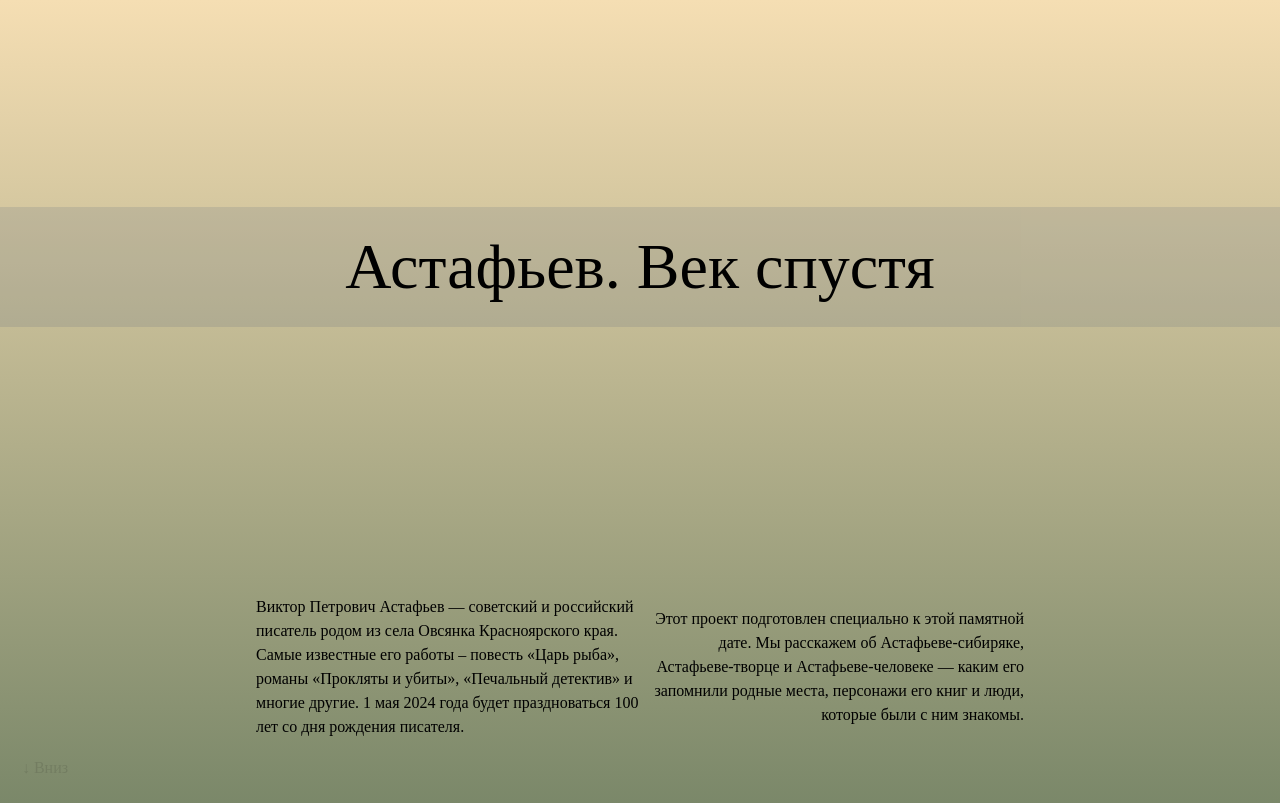
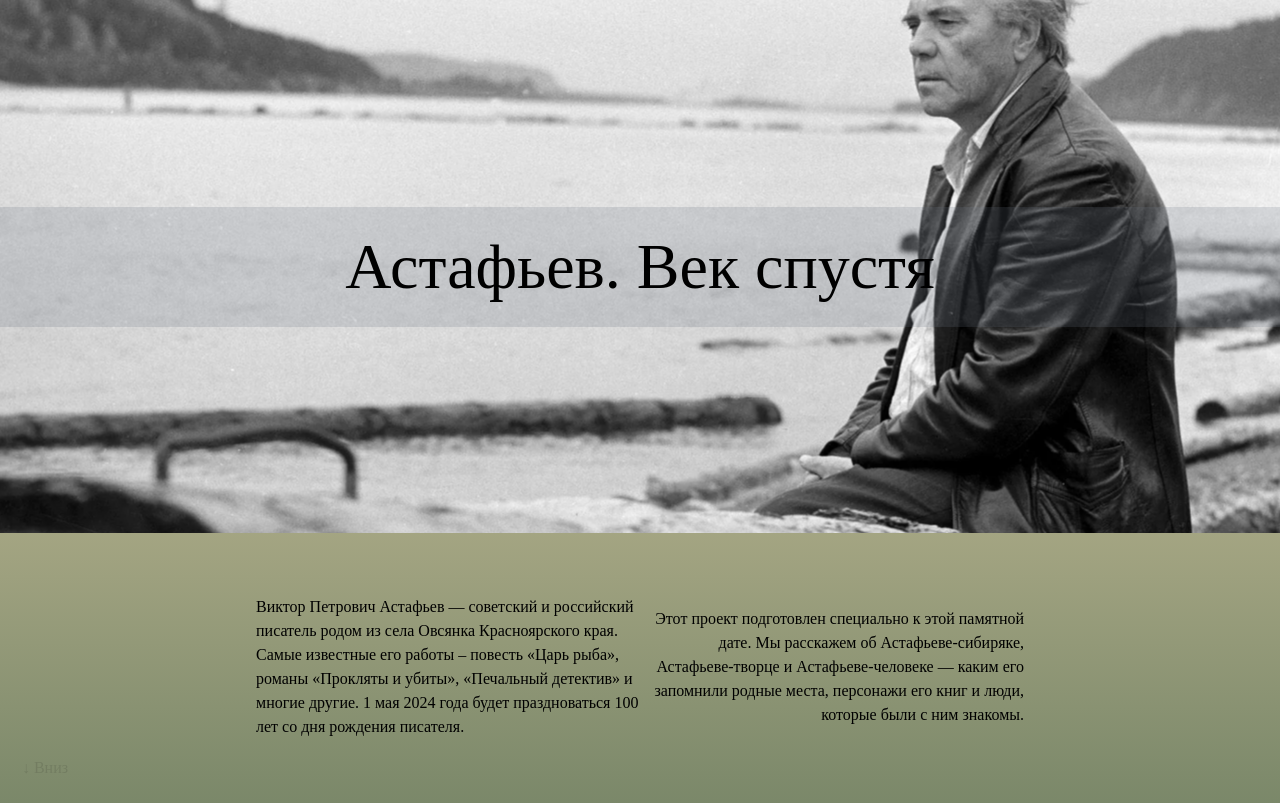
Before and after one commit to 0thw0foxa0/astafiev, a website: page index.html in a window 1280 px wide. Shown: the top 803 px of the page. Drawn offline with nearby package versions, Linux system fonts and the light colour scheme; the site is published under a folder, as on GitHub Pages, so addresses that start at the root find nothing.

Commit message:
Update index.html

```diff
--- a/index.html
+++ b/index.html
@@ -22,7 +22,7 @@
 	<a href="#" id="scroll_bottom"><span>↓ Вниз</span></a>
 </div>
  <section class="  w-screen h-screen ">
-    <div class="h-4/6 w-screen flex items-center bg-center bg-no-repeat bg-[url('/img/main.PNG')] " id="background_div">
+    <div class="h-4/6 w-screen flex items-center bg-center bg-no-repeat bg-[url('./img/main.PNG')] " id="background_div">
 
         <div class=" absolute  px-4 py-3 bg-gray-500/20 w-full text-center">
             <p class="text-center text-[8vh]">Астафьев. Век спустя</p>   </div>
```
